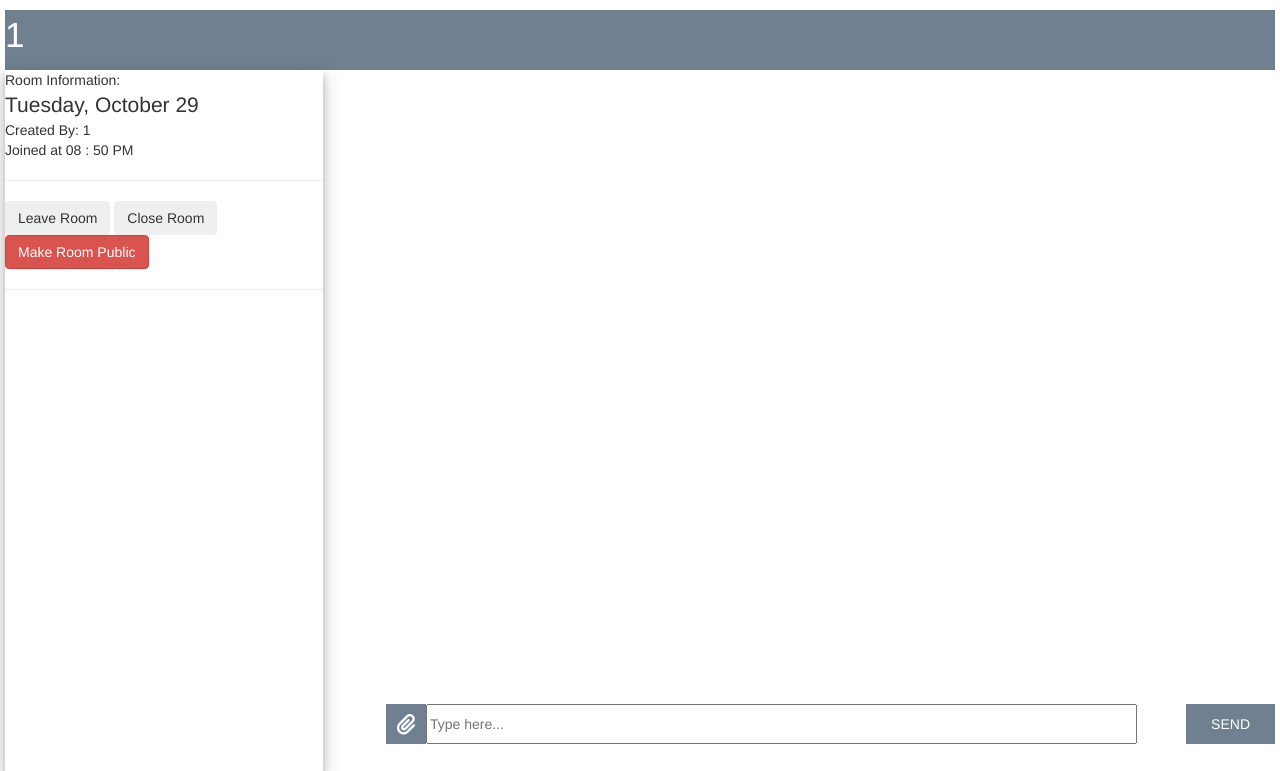
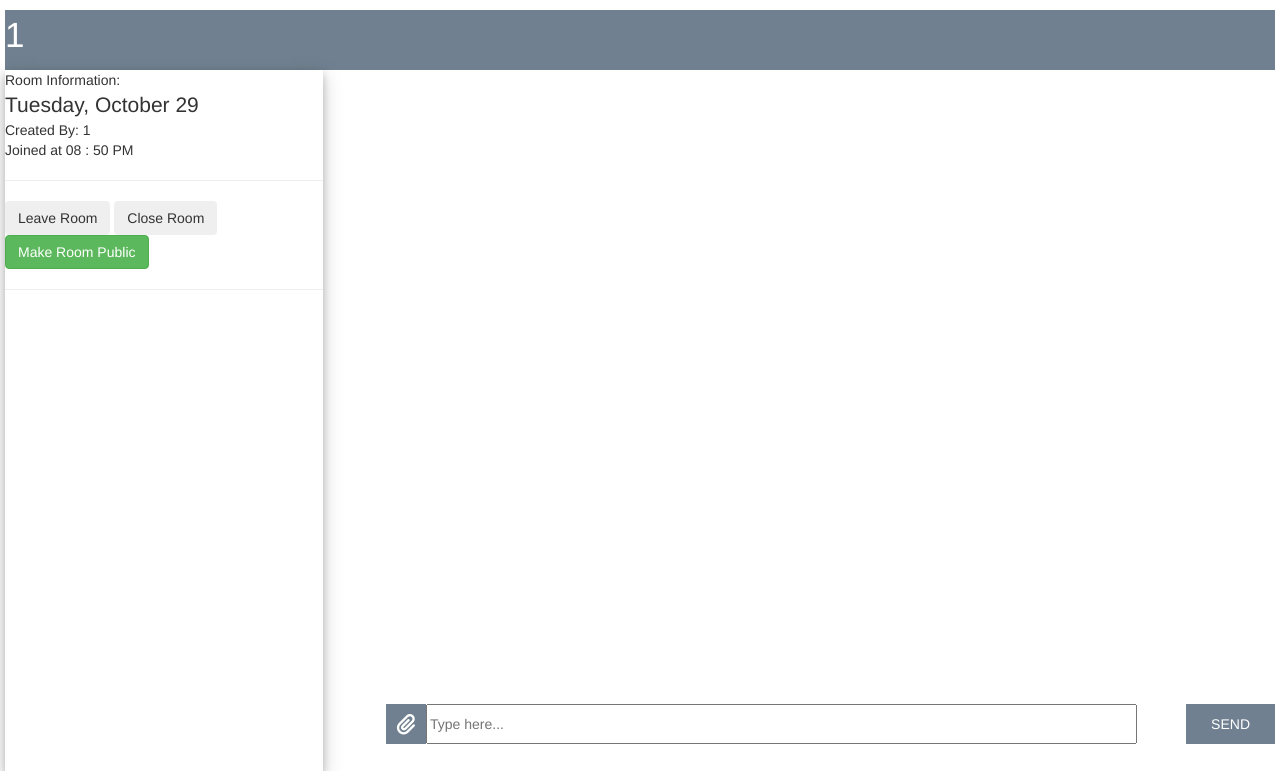
Before and after one commit to pauliswalrus/QuickFix_io, a Flask app: page /private_session/ in a window 1280 px wide. Shown: the top 771 px of the page. Run offline with Flask 2, Linux system fonts and the light colour scheme; a user stored in the database is signed in; tables that the repository leaves empty hold one stand-in row (values such as "Sample post"); some libraries are stand-ins or nearby versions; some web fonts are replaced.

Commit message:
tutors can now make rooms private and public

```diff
--- a/templates/private_chat.html
+++ b/templates/private_chat.html
@@ -55,7 +55,7 @@
 
         <input type="text" id="nameInput{{ room.id }}" value="{{ room.room_title }}" readonly hidden/>
         <button id="privateButton" class="btn btn-danger privateButton" room_id="{{ room.id }}">Make Room Private</button>
-        <button id="publicButton" class="btn btn-danger publicButton" room_id="{{ room.id }}">Make Room Public</button>
+        <button id="publicButton" class="btn btn-success publicButton" room_id="{{ room.id }}">Make Room Public</button>
 
         <hr>
 
```
